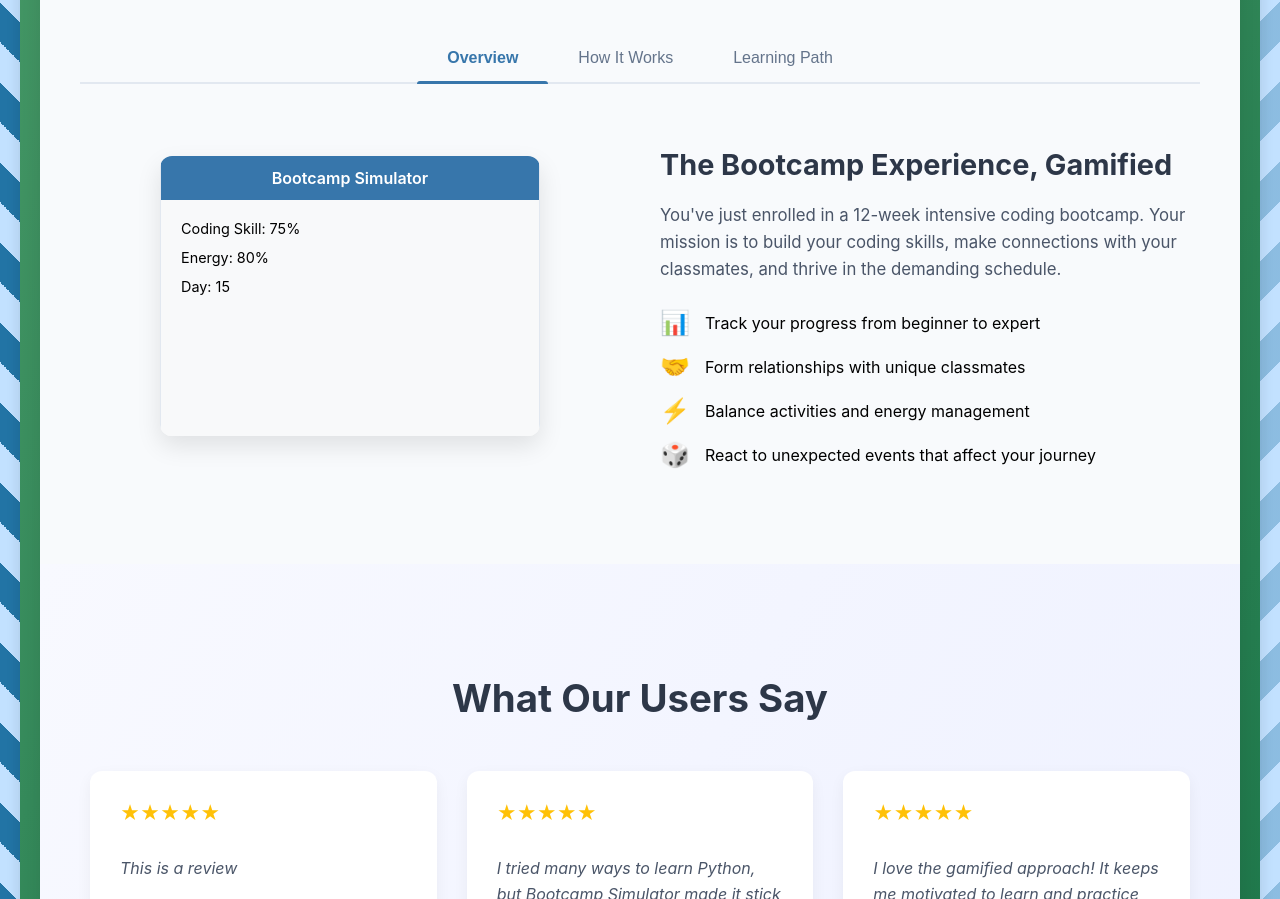
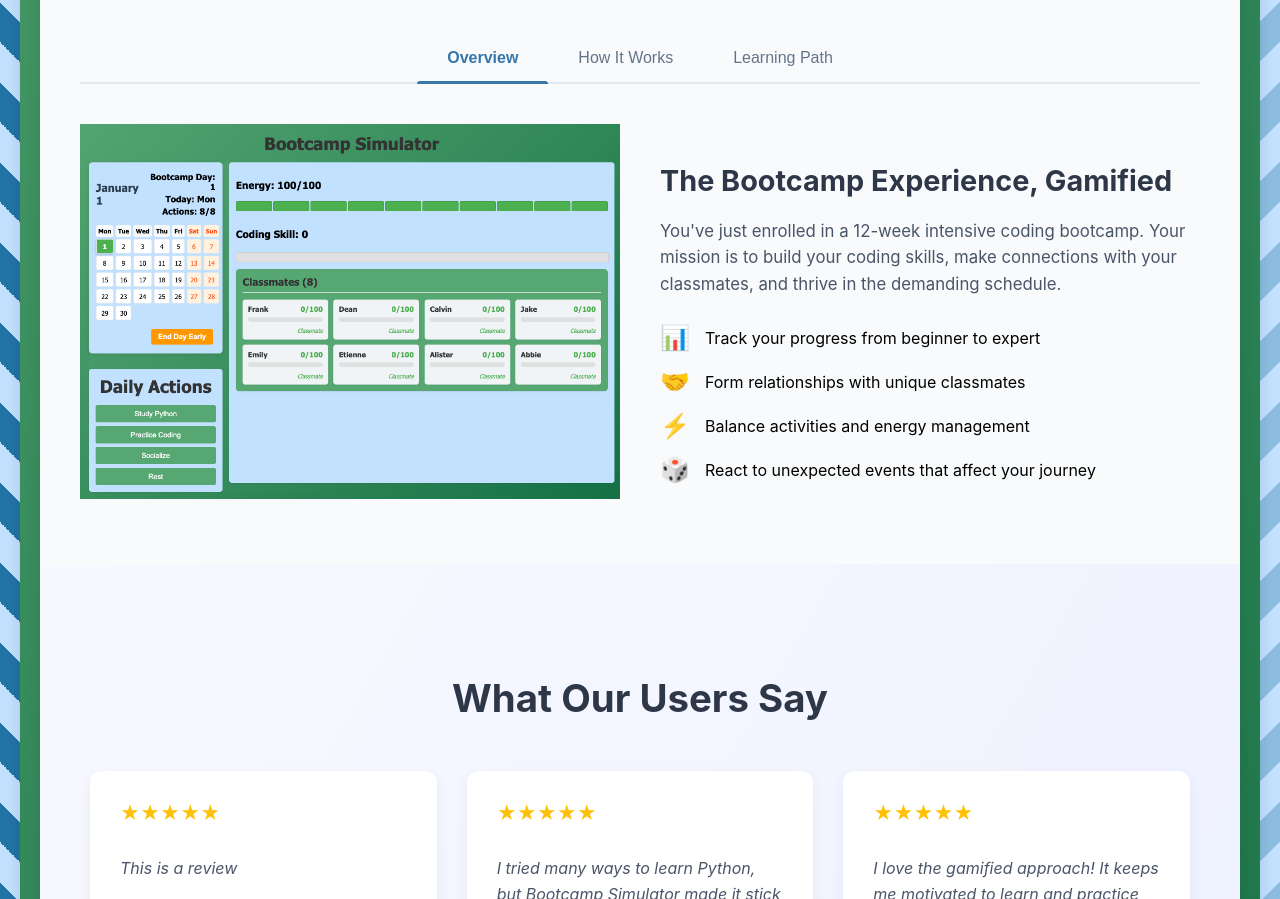
Before and after one commit to EmiSadler/BootCampSimulator, a React (Vite) app: page / in a window 1280 px wide. Shown: the part 1238-2137 px from the top of the page. Built offline with nearby package versions, Linux system fonts and the light colour scheme.

Commit message:
fixed the image for the overview

```diff
--- a/src/components/LandingPage.jsx
+++ b/src/components/LandingPage.jsx
@@ -104,19 +104,10 @@ function LandingPage({ onStartGame }) {
             <div className="intro-content">
               <div className="tab-grid">
                 <div className="tab-image">
-                  <div className="feature-illustration">
-                    {/* This would be an illustration or screenshot */}
-                    <div className="simulator-preview">
-                      <div className="preview-header">Bootcamp Simulator</div>
-                      <div className="preview-content">
-                        <div className="preview-stats">
-                          <div>Coding Skill: 75%</div>
-                          <div>Energy: 80%</div>
-                          <div>Day: 15</div>
-                        </div>
-                      </div>
-                    </div>
-                  </div>
+                  <img
+                    src="/assets/BootCampSimScreen.png"
+                    alt="Bootcamp Illustration"
+                  />
                 </div>
                 <div className="tab-text">
                   <h2>The Bootcamp Experience, Gamified</h2>
@@ -205,7 +196,7 @@ function LandingPage({ onStartGame }) {
                   </div>
                 </div>
                 <div className="tab-image">
-                  <Calendar page="LandingPage" />
+                  <Calendar page="LandingPage" day={1} />
                 </div>
               </div>
             </div>
--- a/src/css/LandingPage.css
+++ b/src/css/LandingPage.css
@@ -688,14 +688,15 @@
 
   .tab-image {
     margin-bottom: 20px;
-    width: 100%;
+    height: auto;
     max-width: 100%;
+    display: block;
   }
 
   .feature-illustration,
   .calendar-illustration {
-    max-width: 100%;
-    height: 250px;
+    width: 100%;
+    height: auto;
   }
 
   .testimonials-grid {
--- a/src/index.css
+++ b/src/index.css
@@ -8,6 +8,11 @@ body {
     linear-gradient(315deg, #2274a555 25%, transparent 0%) 0px 0/ 80px 80px,
     linear-gradient(45deg, #2274a5 25%, #c2e1ff 0%) 0px 0/ 80px 80px;
   min-height: 100vh;
+}
+
+img {
+  max-width: 100%;
+  height: auto;
 }
 
 .App {
```
Also changed, not shown: public/assets/BootCampSimScreen.png (added), 5 other files (tests, documents, lock files or other folders).
